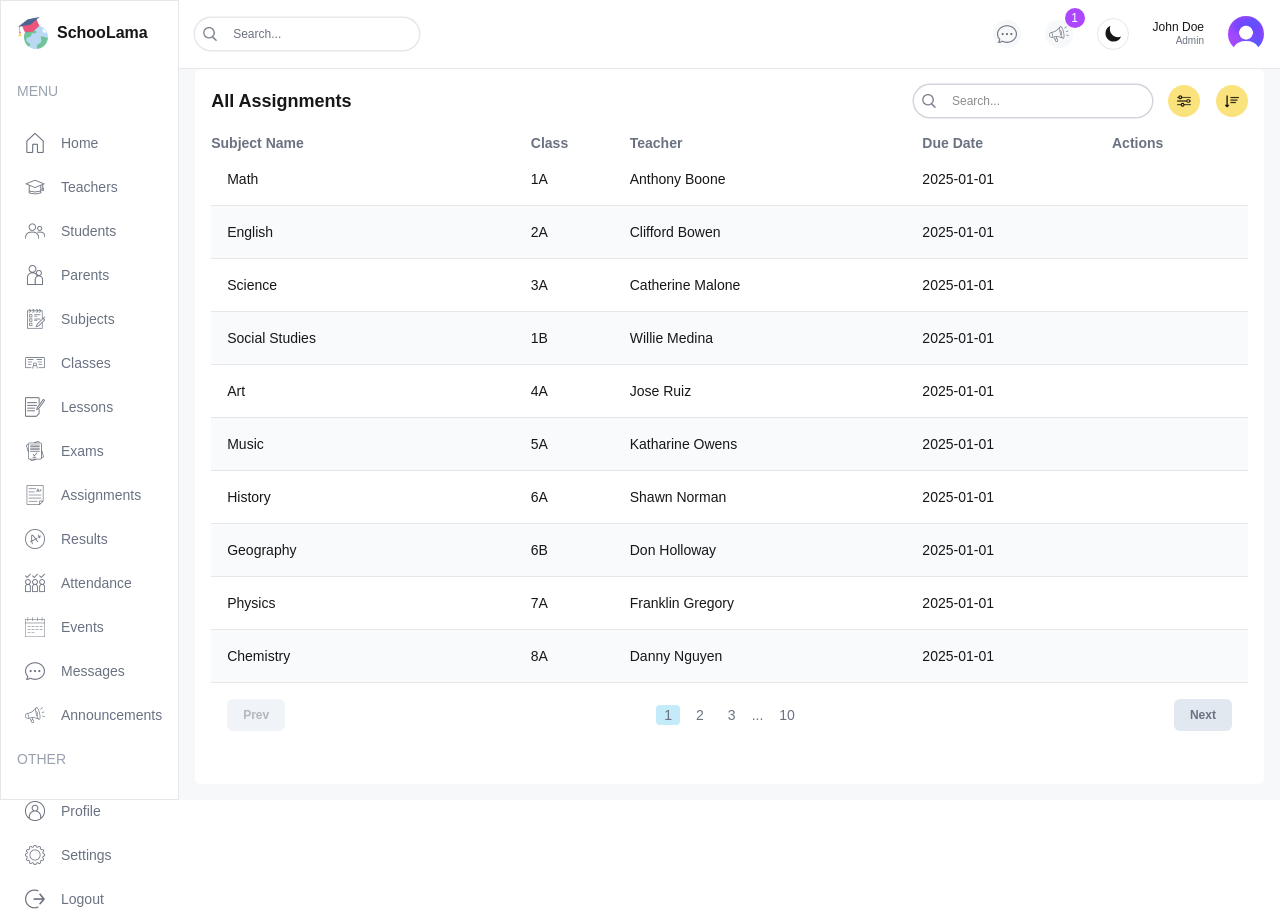
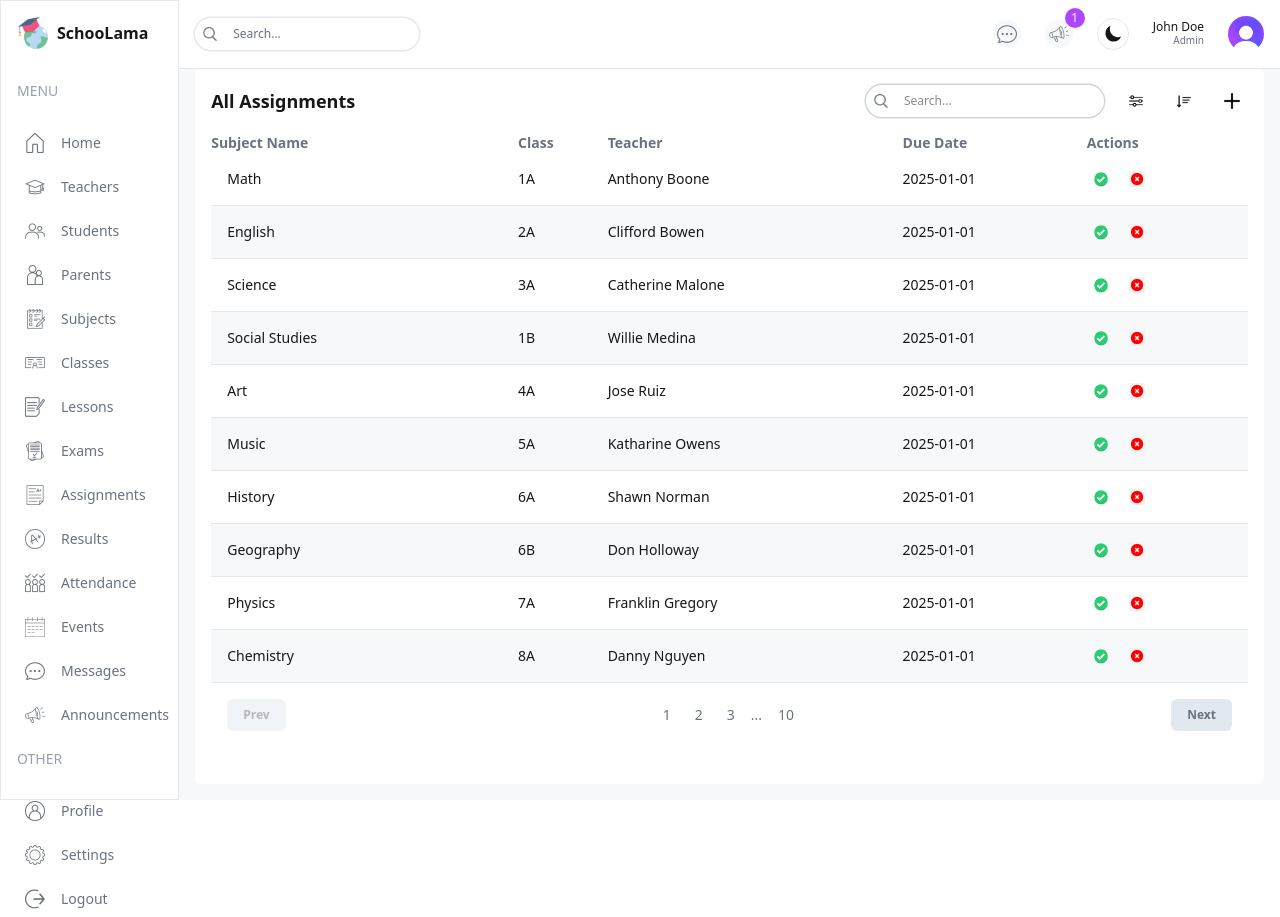
Before and after one commit to Mgtsampayan/sms2025, a Next.js app: page /list/assignments in a window 1280 px wide. Built offline with nearby package versions, Linux system fonts and the light colour scheme.

Commit message:
feat: update UI components with improved styling and accessibility enhancements

```diff
--- a/src/app/(dashboard)/list/announcements/page.tsx
+++ b/src/app/(dashboard)/list/announcements/page.tsx
@@ -36,11 +36,15 @@
   const renderRow = (item: Announcement) => (
     <tr
       key={item.id}
-      className="border-b border-gray-200 dark:border-dark-border even:bg-slate-50 dark:even:bg-gray-800 text-sm hover:bg-lamaPurpleLight dark:hover:bg-gray-700 dark:text-dark-text"
+      className="border-b border-gray-200 dark:border-dark-border even:bg-slate-50 dark:even:bg-gray-800 text-sm hover:bg-lamaPurpleLight dark:hover:bg-gray-700"
     >
-      <td className="flex items-center gap-4 p-4">{item.title}</td>
-      <td className="dark:text-gray-300">{item.class}</td>
-      <td className="hidden md:table-cell dark:text-gray-300">{item.date}</td>
+      <td className="flex items-center gap-4 p-4 text-gray-900 dark:text-dark-text">
+        {item.title}
+      </td>
+      <td className="text-gray-700 dark:text-gray-300">{item.class}</td>
+      <td className="hidden md:table-cell text-gray-700 dark:text-gray-300">
+        {item.date}
+      </td>
       <td>
         <div className="flex items-center gap-2">
           {role === "admin" && (
@@ -58,17 +62,17 @@
     <div className="bg-white dark:bg-dark-card p-4 rounded-md flex-1 m-4 mt-0">
       {/* TOP */}
       <div className="flex items-center justify-between">
-        <h1 className="hidden md:block text-lg font-semibold dark:text-dark-text">
+        <h1 className="hidden md:block text-lg font-semibold text-gray-900 dark:text-dark-text">
           All Announcements
         </h1>
         <div className="flex flex-col md:flex-row items-center gap-4 w-full md:w-auto">
           <TableSearch />
           <div className="flex items-center gap-4 self-end">
             <button className="w-8 h-8 flex items-center justify-center rounded-full bg-lamaYellow dark:bg-yellow-700 dark:hover:bg-yellow-600">
-              <Image src="/filter.png" alt="" width={14} height={14} />
+              <Image src="/filter.png" alt="Filter" width={14} height={14} />
             </button>
             <button className="w-8 h-8 flex items-center justify-center rounded-full bg-lamaYellow dark:bg-yellow-700 dark:hover:bg-yellow-600">
-              <Image src="/sort.png" alt="" width={14} height={14} />
+              <Image src="/sort.png" alt="Sort" width={14} height={14} />
             </button>
             {role === "admin" && (
               <FormModal table="announcement" type="create" />
@@ -76,8 +80,10 @@
           </div>
         </div>
       </div>
+
       {/* LIST */}
       <Table columns={columns} renderRow={renderRow} data={announcementsData} />
+
       {/* PAGINATION */}
       <Pagination />
     </div>
--- a/src/app/(dashboard)/list/assignments/page.tsx
+++ b/src/app/(dashboard)/list/assignments/page.tsx
@@ -2,10 +2,7 @@
 import Pagination from "@/components/Pagination";
 import Table from "@/components/Table";
 import TableSearch from "@/components/TableSearch";
-import {
-  assignmentsData,
-  role,
-} from "@/lib/data";
+import { assignmentsData, role } from "@/lib/data";
 import Image from "next/image";
 
 type Assignment = {
@@ -45,15 +42,29 @@
   const renderRow = (item: Assignment) => (
     <tr
       key={item.id}
-      className="border-b border-gray-200 dark:border-gray-700 even:bg-slate-50 dark:even:bg-gray-800 text-sm hover:bg-lamaPurpleLight dark:hover:bg-gray-700"
+      className="
+        border-b border-border-color
+        dark:border-dark-border
+        even:bg-bg-secondary
+        dark:even:bg-dark-card
+        text-sm
+        hover:bg-lamaPurpleLight
+        dark:hover:bg-lamaPurpleDark
+      "
     >
-      <td className="flex items-center gap-4 p-4 dark:text-gray-300">{item.subject}</td>
-      <td className="dark:text-gray-300">{item.class}</td>
-      <td className="hidden md:table-cell dark:text-gray-300">{item.teacher}</td>
-      <td className="hidden md:table-cell dark:text-gray-300">{item.dueDate}</td>
+      <td className="flex items-center gap-4 p-4 dark:text-text-primary">
+        {item.subject}
+      </td>
+      <td className="dark:text-text-primary">{item.class}</td>
+      <td className="hidden md:table-cell dark:text-text-primary">
+        {item.teacher}
+      </td>
+      <td className="hidden md:table-cell dark:text-text-primary">
+        {item.dueDate}
+      </td>
       <td>
         <div className="flex items-center gap-2">
-          {role === "admin" || role === "teacher" && (
+          {(role === "admin" || role === "teacher") && (
             <>
               <FormModal table="assignment" type="update" data={item} />
               <FormModal table="assignment" type="delete" id={item.id} />
@@ -65,22 +76,24 @@
   );
 
   return (
-    <div className="bg-white dark:bg-dark-card p-4 rounded-md flex-1 m-4 mt-0">
+    <div className="bg-bg-card dark:bg-dark-card p-4 rounded-md flex-1 m-4 mt-0">
       {/* TOP */}
       <div className="flex items-center justify-between">
-        <h1 className="hidden md:block text-lg font-semibold dark:text-dark-text">
+        <h1 className="hidden md:block text-lg font-semibold dark:text-text-primary">
           All Assignments
         </h1>
         <div className="flex flex-col md:flex-row items-center gap-4 w-full md:w-auto">
           <TableSearch />
           <div className="flex items-center gap-4 self-end">
-            <button className="w-8 h-8 flex items-center justify-center rounded-full bg-lamaYellow dark:bg-yellow-600">
-              <Image src="/filter.png" alt="" width={14} height={14} />
+            <button className="w-8 h-8 flex items-center justify-center rounded-full bg-lamaYellow dark:bg-lamaYellowDark">
+              <Image src="/filter.png" alt="Filter" width={14} height={14} />
             </button>
-            <button className="w-8 h-8 flex items-center justify-center rounded-full bg-lamaYellow dark:bg-yellow-600">
-              <Image src="/sort.png" alt="" width={14} height={14} />
+            <button className="w-8 h-8 flex items-center justify-center rounded-full bg-lamaYellow dark:bg-lamaYellowDark">
+              <Image src="/sort.png" alt="Sort" width={14} height={14} />
             </button>
-            {role === "admin" || role === "teacher" && <FormModal table="assignment" type="create" />}
+            {(role === "admin" || role === "teacher") && (
+              <FormModal table="assignment" type="create" />
+            )}
           </div>
         </div>
       </div>
--- a/src/app/(dashboard)/list/classes/page.tsx
+++ b/src/app/(dashboard)/list/classes/page.tsx
@@ -43,12 +43,27 @@
   const renderRow = (item: Class) => (
     <tr
       key={item.id}
-      className="border-b border-gray-200 dark:border-gray-700 even:bg-slate-50 dark:even:bg-gray-800 text-sm hover:bg-lamaPurpleLight dark:hover:bg-gray-700 dark:text-dark-text"
+      className="
+        border-b border-border-color
+        dark:border-dark-border
+        even:bg-bg-secondary
+        dark:even:bg-dark-card
+        text-sm
+        hover:bg-lamaPurpleLight
+        dark:hover:bg-lamaPurpleDark
+        dark:text-text-primary
+      "
     >
       <td className="flex items-center gap-4 p-4">{item.name}</td>
-      <td className="hidden md:table-cell dark:text-gray-300">{item.capacity}</td>
-      <td className="hidden md:table-cell dark:text-gray-300">{item.grade}</td>
-      <td className="hidden md:table-cell dark:text-gray-300">{item.supervisor}</td>
+      <td className="hidden md:table-cell dark:text-text-primary">
+        {item.capacity}
+      </td>
+      <td className="hidden md:table-cell dark:text-text-primary">
+        {item.grade}
+      </td>
+      <td className="hidden md:table-cell dark:text-text-primary">
+        {item.supervisor}
+      </td>
       <td>
         <div className="flex items-center gap-2">
           {role === "admin" && (
@@ -63,18 +78,20 @@
   );
 
   return (
-    <div className="bg-white dark:bg-dark-card p-4 rounded-md flex-1 m-4 mt-0">
+    <div className="bg-bg-card dark:bg-dark-card p-4 rounded-md flex-1 m-4 mt-0">
       {/* TOP */}
       <div className="flex items-center justify-between">
-        <h1 className="hidden md:block text-lg font-semibold dark:text-dark-text">All Classes</h1>
+        <h1 className="hidden md:block text-lg font-semibold dark:text-text-primary">
+          All Classes
+        </h1>
         <div className="flex flex-col md:flex-row items-center gap-4 w-full md:w-auto">
           <TableSearch />
           <div className="flex items-center gap-4 self-end">
-            <button className="w-8 h-8 flex items-center justify-center rounded-full bg-lamaYellow dark:bg-yellow-700 dark:hover:bg-yellow-600">
-              <Image src="/filter.png" alt="" width={14} height={14} />
+            <button className="w-8 h-8 flex items-center justify-center rounded-full bg-lamaYellow dark:bg-lamaYellowDark dark:hover:bg-yellow-600">
+              <Image src="/filter.png" alt="Filter" width={14} height={14} />
             </button>
-            <button className="w-8 h-8 flex items-center justify-center rounded-full bg-lamaYellow dark:bg-yellow-700 dark:hover:bg-yellow-600">
-              <Image src="/sort.png" alt="" width={14} height={14} />
+            <button className="w-8 h-8 flex items-center justify-center rounded-full bg-lamaYellow dark:bg-lamaYellowDark dark:hover:bg-yellow-600">
+              <Image src="/sort.png" alt="Sort" width={14} height={14} />
             </button>
             {role === "admin" && <FormModal table="class" type="create" />}
           </div>
--- a/src/app/(dashboard)/list/events/page.tsx
+++ b/src/app/(dashboard)/list/events/page.tsx
@@ -48,13 +48,28 @@
   const renderRow = (item: Event) => (
     <tr
       key={item.id}
-      className="border-b border-gray-200 dark:border-dark-border even:bg-slate-50 dark:even:bg-gray-800 text-sm hover:bg-lamaPurpleLight dark:hover:bg-gray-700 dark:text-dark-text"
+      className="
+        border-b border-border-color
+        dark:border-dark-border
+        even:bg-bg-secondary
+        dark:even:bg-dark-card
+        text-sm
+        hover:bg-lamaPurpleLight
+        dark:hover:bg-lamaPurpleDark
+        dark:text-text-primary
+      "
     >
       <td className="flex items-center gap-4 p-4">{item.title}</td>
-      <td className="dark:text-gray-300">{item.class}</td>
-      <td className="hidden md:table-cell dark:text-gray-300">{item.date}</td>
-      <td className="hidden md:table-cell dark:text-gray-300">{item.startTime}</td>
-      <td className="hidden md:table-cell dark:text-gray-300">{item.endTime}</td>
+      <td className="dark:text-text-primary">{item.class}</td>
+      <td className="hidden md:table-cell dark:text-text-primary">
+        {item.date}
+      </td>
+      <td className="hidden md:table-cell dark:text-text-primary">
+        {item.startTime}
+      </td>
+      <td className="hidden md:table-cell dark:text-text-primary">
+        {item.endTime}
+      </td>
       <td>
         <div className="flex items-center gap-2">
           {role === "admin" && (
@@ -69,18 +84,20 @@
   );
 
   return (
-    <div className="bg-white dark:bg-dark-card p-4 rounded-md flex-1 m-4 mt-0">
+    <div className="bg-bg-card dark:bg-dark-card p-4 rounded-md flex-1 m-4 mt-0">
       {/* TOP */}
       <div className="flex items-center justify-between">
-        <h1 className="hidden md:block text-lg font-semibold dark:text-dark-text">All Events</h1>
+        <h1 className="hidden md:block text-lg font-semibold dark:text-text-primary">
+          All Events
+        </h1>
         <div className="flex flex-col md:flex-row items-center gap-4 w-full md:w-auto">
           <TableSearch />
           <div className="flex items-center gap-4 self-end">
-            <button className="w-8 h-8 flex items-center justify-center rounded-full bg-lamaYellow dark:bg-yellow-700 dark:hover:bg-yellow-600">
-              <Image src="/filter.png" alt="" width={14} height={14} />
+            <button className="w-8 h-8 flex items-center justify-center rounded-full bg-lamaYellow dark:bg-lamaYellowDark dark:hover:bg-yellow-600">
+              <Image src="/filter.png" alt="Filter" width={14} height={14} />
             </button>
-            <button className="w-8 h-8 flex items-center justify-center rounded-full bg-lamaYellow dark:bg-yellow-700 dark:hover:bg-yellow-600">
-              <Image src="/sort.png" alt="" width={14} height={14} />
+            <button className="w-8 h-8 flex items-center justify-center rounded-full bg-lamaYellow dark:bg-lamaYellowDark dark:hover:bg-yellow-600">
+              <Image src="/sort.png" alt="Sort" width={14} height={14} />
             </button>
             {role === "admin" && <FormModal table="event" type="create" />}
           </div>
--- a/src/app/(dashboard)/list/lessons/page.tsx
+++ b/src/app/(dashboard)/list/lessons/page.tsx
@@ -36,11 +36,22 @@
   const renderRow = (item: Lesson) => (
     <tr
       key={item.id}
-      className="border-b border-gray-200 dark:border-gray-700 even:bg-slate-50 dark:even:bg-gray-800 text-sm hover:bg-lamaPurpleLight dark:hover:bg-gray-700 dark:text-dark-text"
+      className="
+        border-b border-border-color
+        dark:border-dark-border
+        even:bg-bg-secondary
+        dark:even:bg-dark-card
+        text-sm
+        hover:bg-lamaPurpleLight
+        dark:hover:bg-lamaPurpleDark
+        dark:text-text-primary
+      "
     >
       <td className="flex items-center gap-4 p-4">{item.subject}</td>
-      <td className="dark:text-gray-300">{item.class}</td>
-      <td className="hidden md:table-cell dark:text-gray-300">{item.teacher}</td>
+      <td className="dark:text-text-primary">{item.class}</td>
+      <td className="hidden md:table-cell dark:text-text-primary">
+        {item.teacher}
+      </td>
       <td>
         <div className="flex items-center gap-2">
           {role === "admin" && (
@@ -55,18 +66,20 @@
   );
 
   return (
-    <div className="bg-white dark:bg-dark-card p-4 rounded-md flex-1 m-4 mt-0">
+    <div className="bg-bg-card dark:bg-dark-card p-4 rounded-md flex-1 m-4 mt-0">
       {/* TOP */}
       <div className="flex items-center justify-between">
-        <h1 className="hidden md:block text-lg font-semibold dark:text-dark-text">All Lessons</h1>
+        <h1 className="hidden md:block text-lg font-semibold dark:text-text-primary">
+          All Lessons
+        </h1>
         <div className="flex flex-col md:flex-row items-center gap-4 w-full md:w-auto">
           <TableSearch />
           <div className="flex items-center gap-4 self-end">
-            <button className="w-8 h-8 flex items-center justify-center rounded-full bg-lamaYellow dark:bg-yellow-700 dark:hover:bg-yellow-600">
-              <Image src="/filter.png" alt="" width={14} height={14} />
+            <button className="w-8 h-8 flex items-center justify-center rounded-full bg-lamaYellow dark:bg-lamaYellowDark dark:hover:bg-yellow-600">
+              <Image src="/filter.png" alt="Filter" width={14} height={14} />
             </button>
-            <button className="w-8 h-8 flex items-center justify-center rounded-full bg-lamaYellow dark:bg-yellow-700 dark:hover:bg-yellow-600">
-              <Image src="/sort.png" alt="" width={14} height={14} />
+            <button className="w-8 h-8 flex items-center justify-center rounded-full bg-lamaYellow dark:bg-lamaYellowDark dark:hover:bg-yellow-600">
+              <Image src="/sort.png" alt="Sort" width={14} height={14} />
             </button>
             {role === "admin" && <FormModal table="lesson" type="create" />}
           </div>
--- a/src/app/globals.css
+++ b/src/app/globals.css
@@ -1,48 +1,23 @@
 @import "tailwindcss";
 
+/* ========= THEME VARIABLES ========= */
+
+/* Light Theme */
 :root {
   --background: #ffffff;
   --foreground: #171717;
 
-  /* Light theme colors */
   --bg-primary: #ffffff;
   --bg-secondary: #f7f8fa;
   --bg-card: #ffffff;
+
   --text-primary: #171717;
   --text-secondary: #6b7280;
+
   --border-color: #e5e7eb;
   --shadow-color: rgba(0, 0, 0, 0.1);
-}
 
-.dark {
-  --background: #0a0a0a;
-  --foreground: #ededed;
-
-  /* Dark theme colors */
-  --bg-primary: #121212;
-  --bg-secondary: #1a1a1a;
-  --bg-card: #1e1e1e;
-  --text-primary: #e0e0e0;
-  --text-secondary: #9ca3af;
-  --border-color: #2a2a2a;
-  --shadow-color: rgba(255, 255, 255, 0.1);
-}
-
-@theme inline {
-  --color-background: var(--background);
-  --color-foreground: var(--foreground);
-  --font-sans: var(--font-geist-sans);
-  --font-mono: var(--font-geist-mono);
-
-  /* CSS variable colors for Tailwind */
-  --color-bg-primary: var(--bg-primary);
-  --color-bg-secondary: var(--bg-secondary);
-  --color-bg-card: var(--bg-card);
-  --color-text-primary: var(--text-primary);
-  --color-text-secondary: var(--text-secondary);
-  --color-border-color: var(--border-color);
-
-  /* Brand colors */
+  /* Brand Colors (light by default) */
   --color-lamaSky: #c3ebfa;
   --color-lamaSkyLight: #edf9fd;
   --color-lamaPurple: #cfceff;
@@ -50,6 +25,48 @@
   --color-lamaYellow: #fae27c;
   --color-lamaYellowLight: #fefce8;
 }
+
+/* Dark Theme Overrides */
+.dark {
+  --background: #0a0a0a;
+  --foreground: #ededed;
+
+  --bg-primary: #121212;
+  --bg-secondary: #1a1a1a;
+  --bg-card: #1e1e1e;
+
+  --text-primary: #e0e0e0;
+  --text-secondary: #9ca3af;
+
+  --border-color: #2a2a2a;
+  --shadow-color: rgba(255, 255, 255, 0.1);
+
+  /* Dark Brand Color overrides (optional) */
+  --color-lamaSky: #134a60;
+  --color-lamaPurple: #4c4b7a;
+  --color-lamaYellow: #7a7110;
+}
+
+/* ========= TAILWIND DESIGN TOKENS ========= */
+
+@theme inline {
+  --color-background: var(--background);
+  --color-foreground: var(--foreground);
+
+  --color-bg-primary: var(--bg-primary);
+  --color-bg-secondary: var(--bg-secondary);
+  --color-bg-card: var(--bg-card);
+
+  --color-text-primary: var(--text-primary);
+  --color-text-secondary: var(--text-secondary);
+
+  --color-border-color: var(--border-color);
+
+  --font-sans: var(--font-geist-sans);
+  --font-mono: var(--font-geist-mono);
+}
+
+/* ========= BASE STYLES ========= */
 
 * {
   transition: background-color 0.2s ease, color 0.2s ease,
@@ -59,10 +76,11 @@
 body {
   background: var(--bg-primary);
   color: var(--text-primary);
-  font-family: Arial, Helvetica, sans-serif;
+  font-family: var(--font-sans), Arial, sans-serif;
 }
 
-/* Scrollbar styling for dark mode */
+/* ========= SCROLLBAR STYLE ========= */
+
 ::-webkit-scrollbar {
   width: 8px;
 }
--- a/src/components/UserCard.tsx
+++ b/src/components/UserCard.tsx
@@ -2,8 +2,8 @@
 
 const typeColors = {
   student: {
-    lightBg: "bg-green-50", // very light green
-    darkBg: "bg-green-900", // dark green
+    lightBg: "bg-green-50",
+    darkBg: "bg-green-900",
     borderLight: "border-green-200",
     borderDark: "border-green-700",
     textLight: "text-green-900",
--- a/tailwind.config.ts
+++ b/tailwind.config.ts
@@ -31,9 +31,9 @@
         lamaYellow: "#FAE27C",
         lamaYellowLight: "#FEFCE8",
         // Dark variants for brand colors
-        lamaSkyDark: "#134A60",      // Darker blue
-        lamaPurpleDark: "#4C4B7A",   // Darker purple
-        lamaYellowDark: "#7A7110",   // Darker yellow
+        lamaSkyDark: "#134A60",
+        lamaPurpleDark: "#4C4B7A",
+        lamaYellowDark: "#7A7110",
       },
     },
   },
```
Also changed, not shown: src/app/(dashboard)/list/exams/page.tsx (+29 -12 lines), src/app/(dashboard)/list/parents/page.tsx (+13 -7 lines), src/components/Performance.tsx (+10 -4 lines), public/delete.png, public/update.png.
